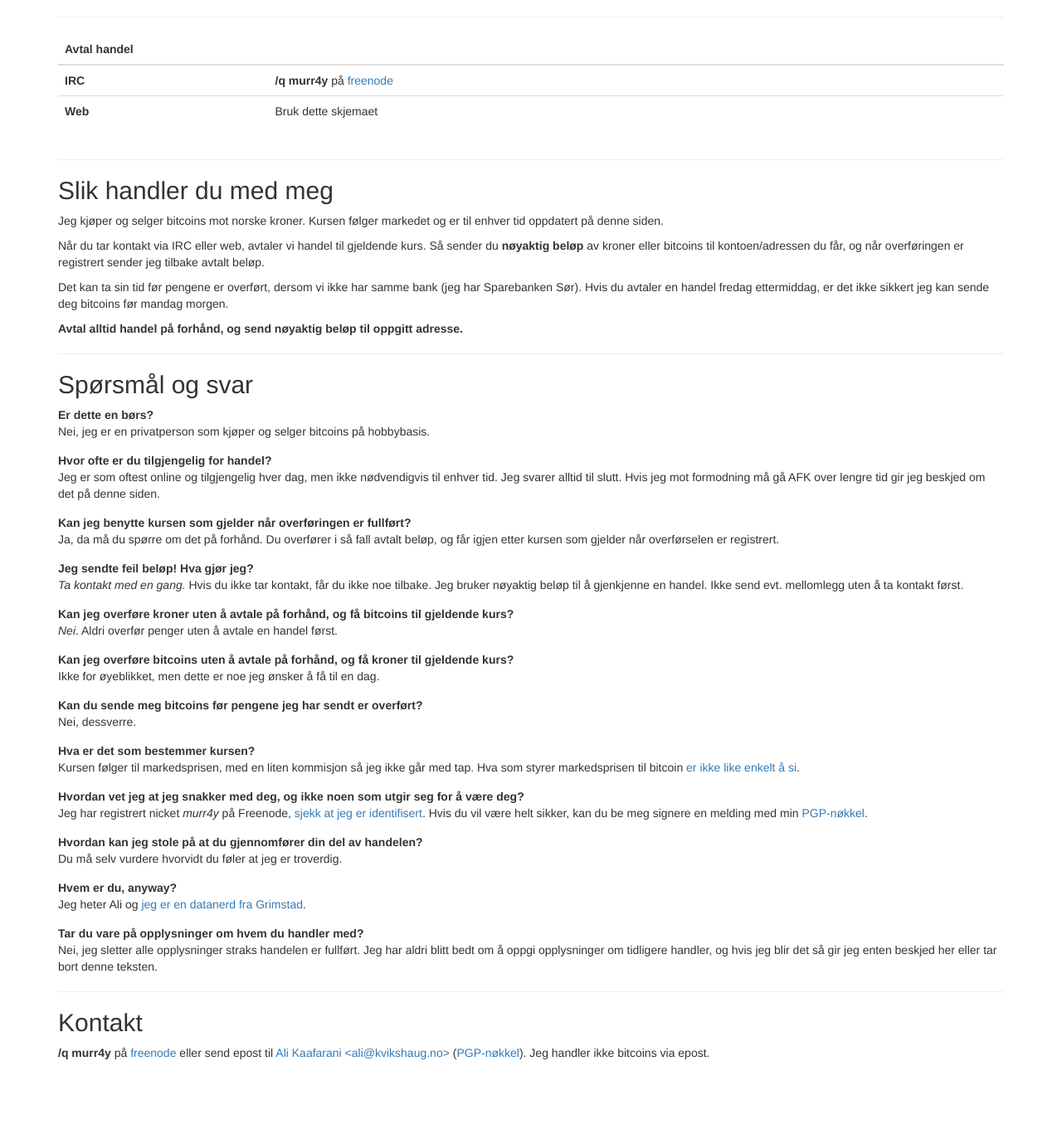
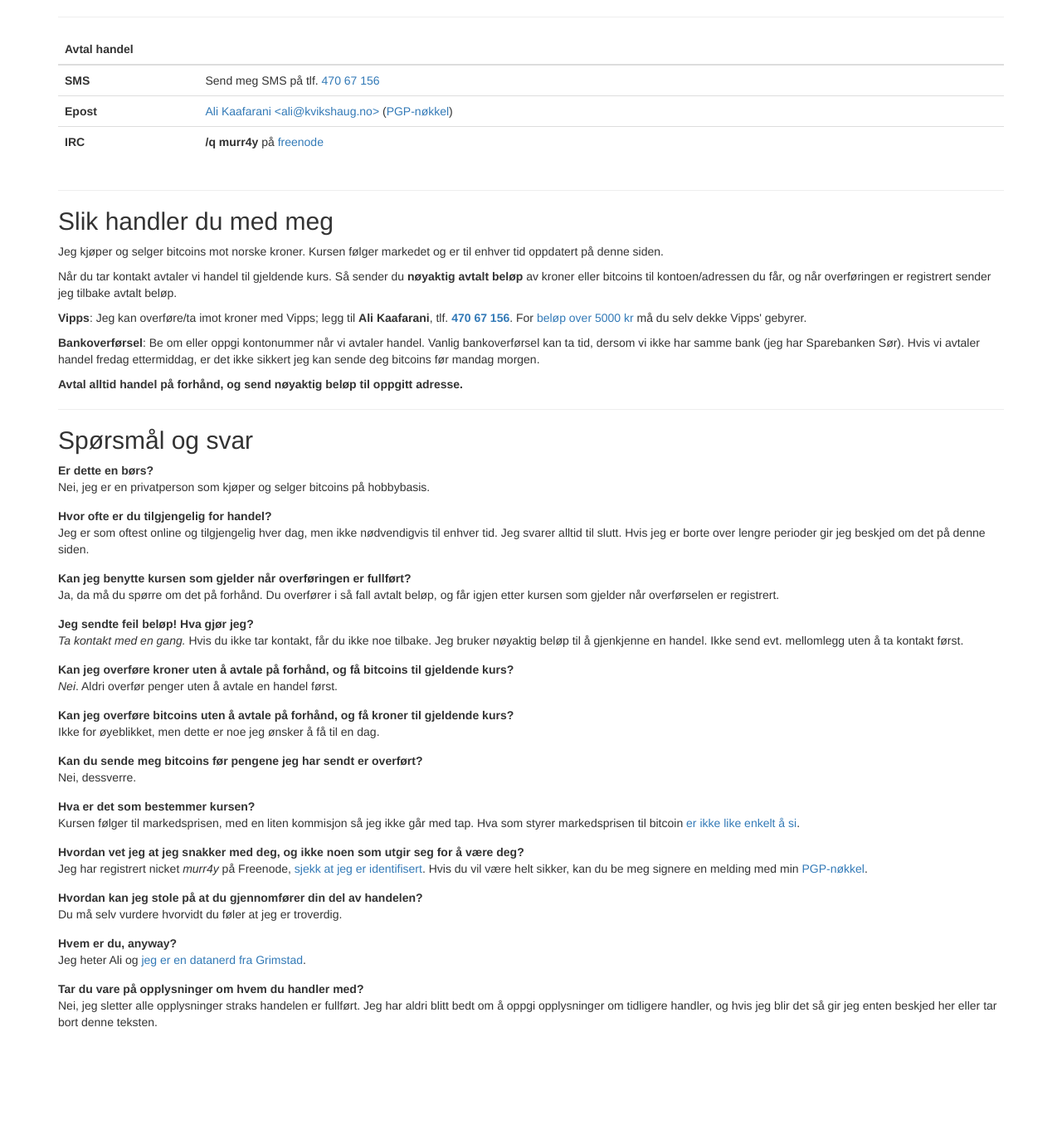
Before and after one commit to kvikshaug/btc.kvikshaug.no, a Django app: template core/templates/core/index.html in a window 1280 px wide. Shown: the part 393-1772 px from the top of the page at 83% size. After the commit the page ends 1631 px from the top, so only its background shows below. Run offline with Django 3.2, Linux system fonts and the light colour scheme; the template is opened without the code that fills it, so the values that code supplies are empty; style sheets or scripts are compiled from the project's sources; parts of the project's set-up code (start-up, migrations or seed data) failed here and were passed over; some libraries are stand-ins or nearby versions.

Commit message:
SMS/Email trades, accept Vipps

```diff
--- a/core/templates/core/index.html
+++ b/core/templates/core/index.html
@@ -61,15 +61,21 @@
       </thead>
       <tbody>
         <tr>
+          <th>SMS</th>
+          <td>
+            Send meg SMS på tlf. <a href="tel:+4747067156">470 67 156</a>
+          </td>
+        </tr>
+        <tr>
+          <th>Epost</th>
+          <td>
+            <a href="mailto:ali@kvikshaug.no">Ali Kaafarani &lt;ali@kvikshaug.no&gt;</a> (<a href="{% static "pgp/3624_317D_5BD2_01F8_E93D__9BD1_916A_7833_0030_199E.asc" %}">PGP-nøkkel</a>)
+          </td>
+        </tr>
+        <tr>
           <th>IRC</th>
           <td>
             <strong>/q murr4y</strong> på <a href="https://freenode.net/">freenode</a>
-          </td>
-        </tr>
-        <tr>
-          <th>Web</th>
-          <td>
-            Bruk dette skjemaet
           </td>
         </tr>
       </tbody>
@@ -85,11 +91,15 @@
   </p>
 
   <p>
-    Når du tar kontakt via IRC eller web, avtaler vi handel til gjeldende kurs. Så sender du <strong>nøyaktig beløp</strong> av kroner eller bitcoins til kontoen/adressen du får, og når overføringen er registrert sender jeg tilbake avtalt beløp.
+    Når du tar kontakt avtaler vi handel til gjeldende kurs. Så sender du <strong>nøyaktig avtalt beløp</strong> av kroner eller bitcoins til kontoen/adressen du får, og når overføringen er registrert sender jeg tilbake avtalt beløp.
   </p>
 
   <p>
-    Det kan ta sin tid før pengene er overført, dersom vi ikke har samme bank (jeg har Sparebanken Sør). Hvis du avtaler en handel fredag ettermiddag, er det ikke sikkert jeg kan sende deg bitcoins før mandag morgen.
+    <strong>Vipps</strong>: Jeg kan overføre/ta imot kroner med Vipps; legg til <strong>Ali Kaafarani</strong>, tlf. <strong><a href="tel:+4747067156">470 67 156</a></strong>. For <a href="https://www.vipps.no/#pris">beløp over 5000 kr</a> må du selv dekke Vipps' gebyrer.
+  </p>
+
+  <p>
+    <strong>Bankoverførsel</strong>: Be om eller oppgi kontonummer når vi avtaler handel. Vanlig bankoverførsel kan ta tid, dersom vi ikke har samme bank (jeg har Sparebanken Sør). Hvis vi avtaler handel fredag ettermiddag, er det ikke sikkert jeg kan sende deg bitcoins før mandag morgen.
   </p>
 
   <p>
@@ -108,7 +118,7 @@
     <dd>Nei, jeg er en privatperson som kjøper og selger bitcoins på hobbybasis.</dd>
 
     <dt>Hvor ofte er du tilgjengelig for handel?</dt>
-    <dd>Jeg er som oftest online og tilgjengelig hver dag, men ikke nødvendigvis til enhver tid. Jeg svarer alltid til slutt. Hvis jeg mot formodning må gå AFK over lengre tid gir jeg beskjed om det på denne siden.</dd>
+    <dd>Jeg er som oftest online og tilgjengelig hver dag, men ikke nødvendigvis til enhver tid. Jeg svarer alltid til slutt. Hvis jeg er borte over lengre perioder gir jeg beskjed om det på denne siden.</dd>
 
     <dt>Kan jeg benytte kursen som gjelder når overføringen er fullført?</dt>
     <dd>Ja, da må du spørre om det på forhånd. Du overfører i så fall avtalt beløp, og får igjen etter kursen som gjelder når overførselen er registrert.</dd>
@@ -142,12 +152,4 @@
 
   </div>
 
-  <hr>
-
-  <h2>Kontakt</h2>
-
-  <p>
-    <strong>/q murr4y</strong> på <a href="https://freenode.net/">freenode</a> eller send epost til <a href="mailto:ali@kvikshaug.no">Ali Kaafarani &lt;ali@kvikshaug.no&gt;</a> (<a href="{% static "pgp/3624_317D_5BD2_01F8_E93D__9BD1_916A_7833_0030_199E.asc" %}">PGP-nøkkel</a>). Jeg handler ikke bitcoins via epost.
-  </p>
-
 {% endblock %}
```
